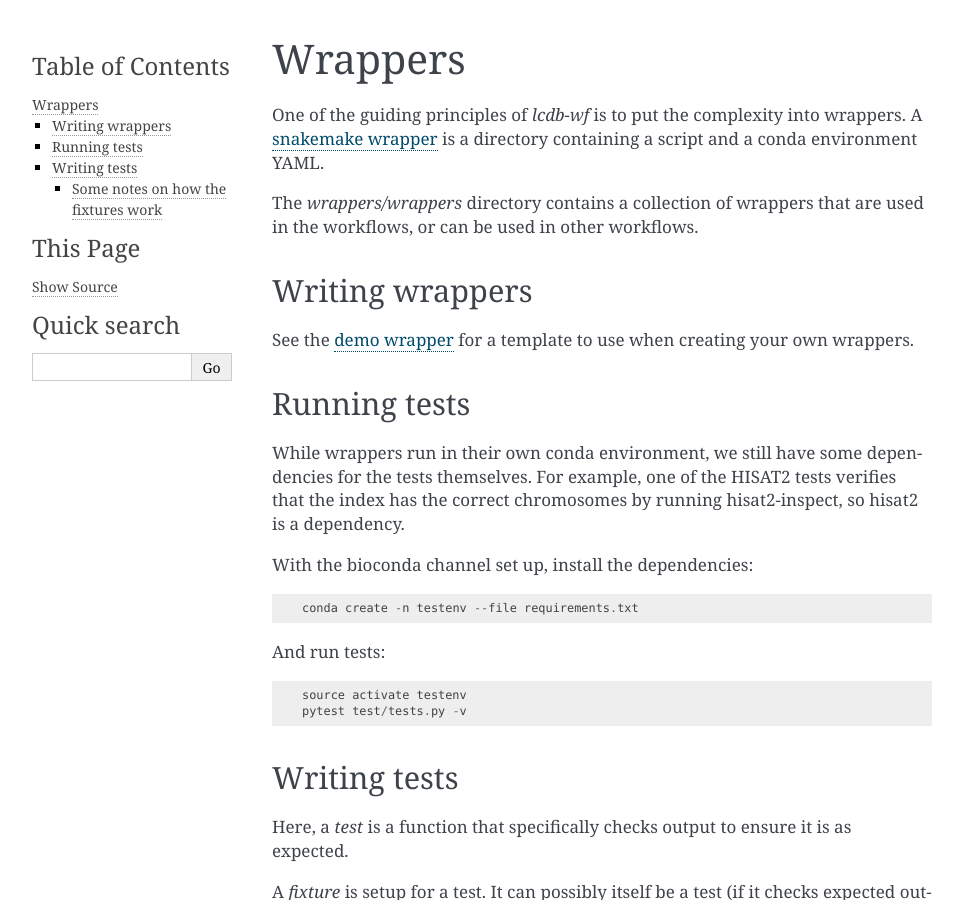
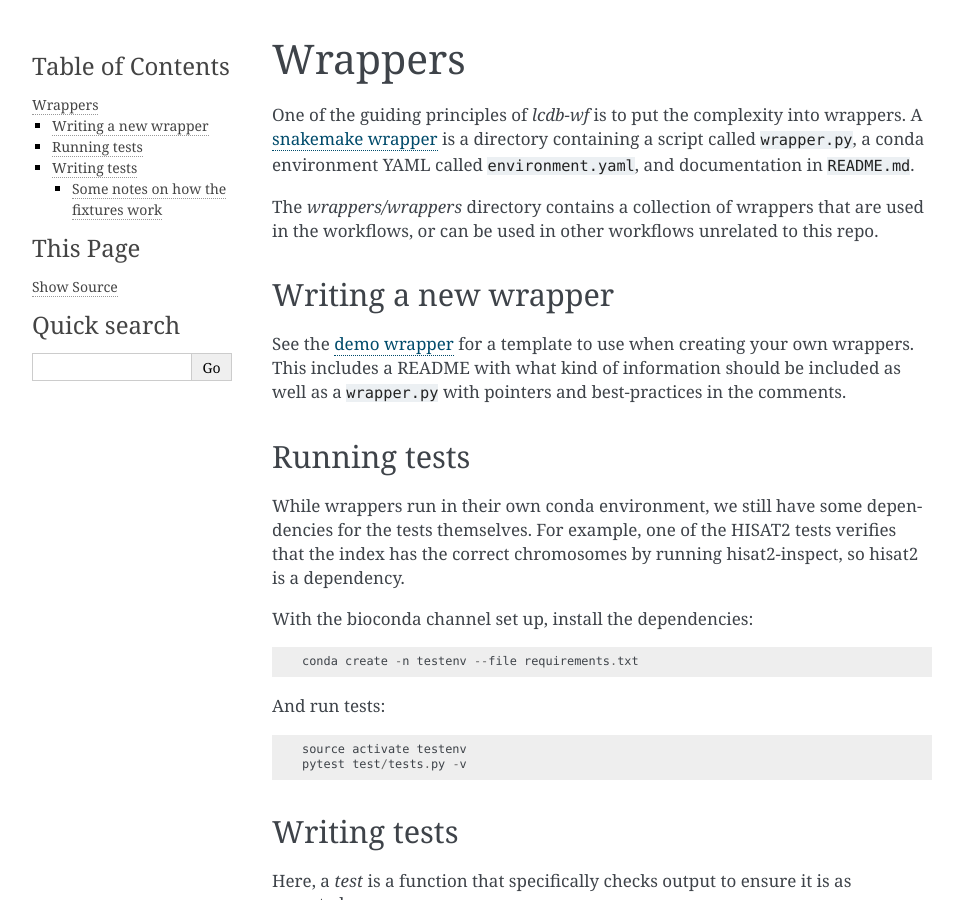
Before and after one commit to lcdb/lcdb-wf, a Sphinx documentation site: the page built from docs/wrappers.rst, in a window 1280 px wide and 900 px high. Shown: the whole window, without its empty margins (148-1111 px from the left). Built offline with Sphinx 7.4.7, drawn with Linux system fonts in a browser that asks for light colours.

Commit message:
update docs

```diff
--- a/docs/wrappers.rst
+++ b/docs/wrappers.rst
@@ -3,16 +3,21 @@
 One of the guiding principles of `lcdb-wf` is to put the complexity into
 wrappers.  A `snakemake wrapper
 <http://snakemake.readthedocs.io/en/latest/snakefiles/modularization.html#wrappers>`_
-is a directory containing a script and a conda environment YAML.
+is a directory containing a script called ``wrapper.py``, a conda environment
+YAML called ``environment.yaml``, and documentation in ``README.md``.
 
 The `wrappers/wrappers` directory contains a collection of wrappers that are
-used in the workflows, or can be used in other workflows.
+used in the workflows, or can be used in other workflows unrelated to this
+repo.
 
-Writing wrappers
-----------------
+
+Writing a new wrapper
+---------------------
 See the `demo wrapper
 <https://github.com/lcdb/lcdb-wf/tree/master/wrappers/wrappers/demo>`_ for
-a template to use when creating your own wrappers.
+a template to use when creating your own wrappers. This includes a README with
+what kind of information should be included as well as a ``wrapper.py`` with
+pointers and best-practices in the comments.
 
 Running tests
 -------------
```
Also changed, not shown: docs/workflows.rst (+38 -6 lines).
